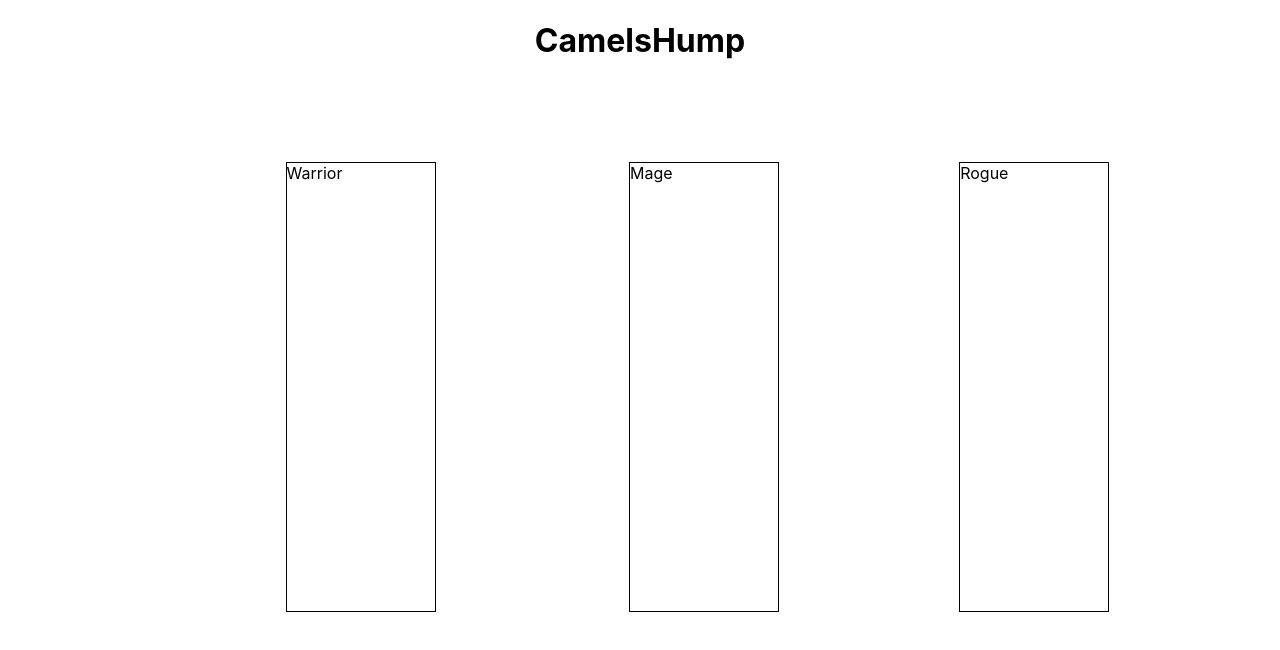
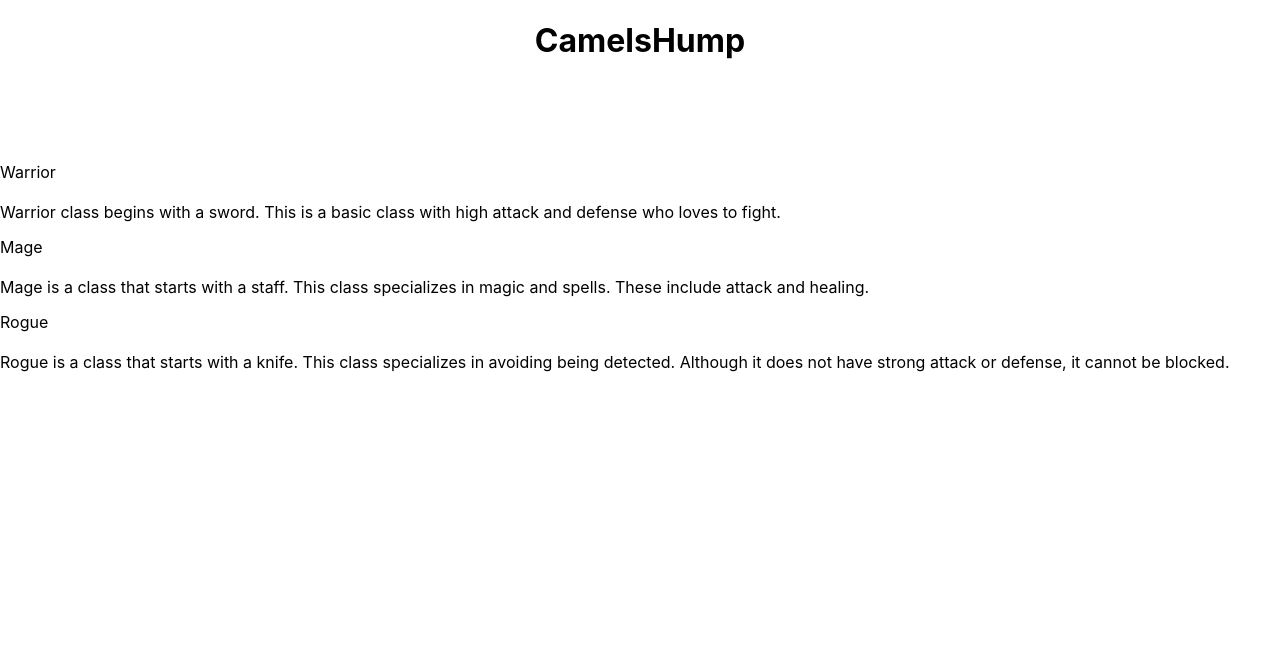
Before and after one commit to csci312a-f23/project-camelshump, a Next.js app: page /classSelect in a window 1280 px wide. Shown: the top 650 px of the page. Built offline with nearby package versions, Linux system fonts and the light colour scheme.

Commit message:
styling class select

```diff
--- a/src/pages/classSelect.js
+++ b/src/pages/classSelect.js
@@ -13,13 +13,32 @@
   return (
     <main className="gridContainer">
       <div className="warriorContainer" onClick={() => handleClick("warrior")}>
-        <div>Warrior</div>
+        <div>
+          Warrior
+          <br />
+          <br />
+          Warrior class begins with a sword. This is a basic class with high
+          attack and defense who loves to fight.
+        </div>
       </div>
       <div className="mageContainer" onClick={() => handleClick("mage")}>
-        <div>Mage</div>
+        <div>
+          Mage
+          <br />
+          <br />
+          Mage is a class that starts with a staff. This class specializes in
+          magic and spells. These include attack and healing.
+        </div>
       </div>
       <div className="rogueContainer" onClick={() => handleClick("rogue")}>
-        <div>Rogue</div>
+        <div>
+          Rogue
+          <br />
+          <br />
+          Rogue is a class that starts with a knife. This class specializes in
+          avoiding being detected. Although it does not have strong attack or
+          defense, it cannot be blocked.
+        </div>
       </div>
     </main>
   );
--- a/src/styles/globals.css
+++ b/src/styles/globals.css
@@ -47,28 +47,33 @@
   max-width: 750px;
 }
 
-.warriorContainer {
-  grid-column-start: 2;
-  grid-column-end: 3;
+.class {
   border: 1px solid #000;
   height: 450px;
   max-width: 150px;
+  text-wrap: wrap;
 }
 
-.mageContainer {
+.class:hover {
+  border: 3px solid #000;
+}
+
+.class:hover div {
+  font-weight: bold;
+}
+
+#warrior {
+  grid-column-start: 2;
+  grid-column-end: 3;
+}
+#mage {
   grid-column-start: 3;
   grid-column-end: 4;
-  border: 1px solid #000;
-  height: 450px;
-  max-width: 150px;
 }
 
-.rogueContainer {
+#rogue {
   grid-column-start: 4;
   grid-column-end: 5;
-  border: 1px solid #000;
-  height: 450px;
-  max-width: 150px;
 }
 
 .rowA {
```
